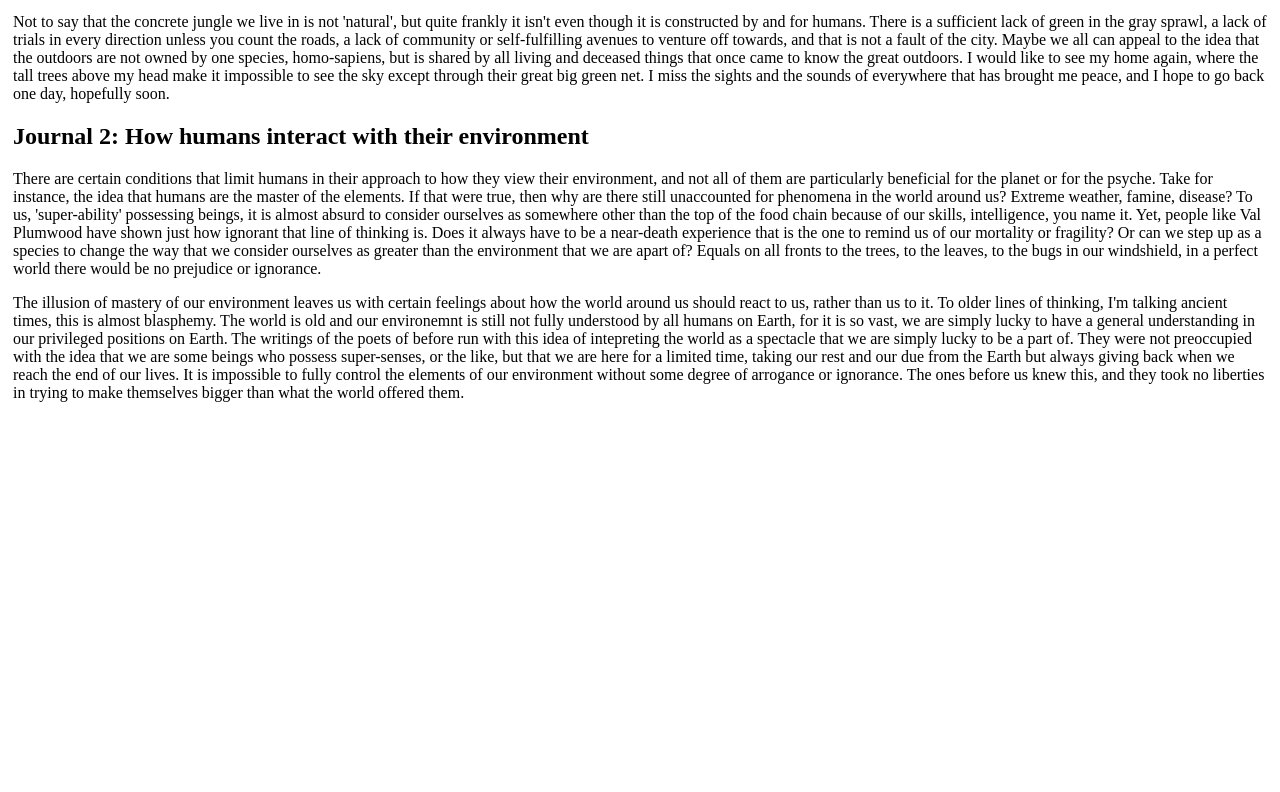
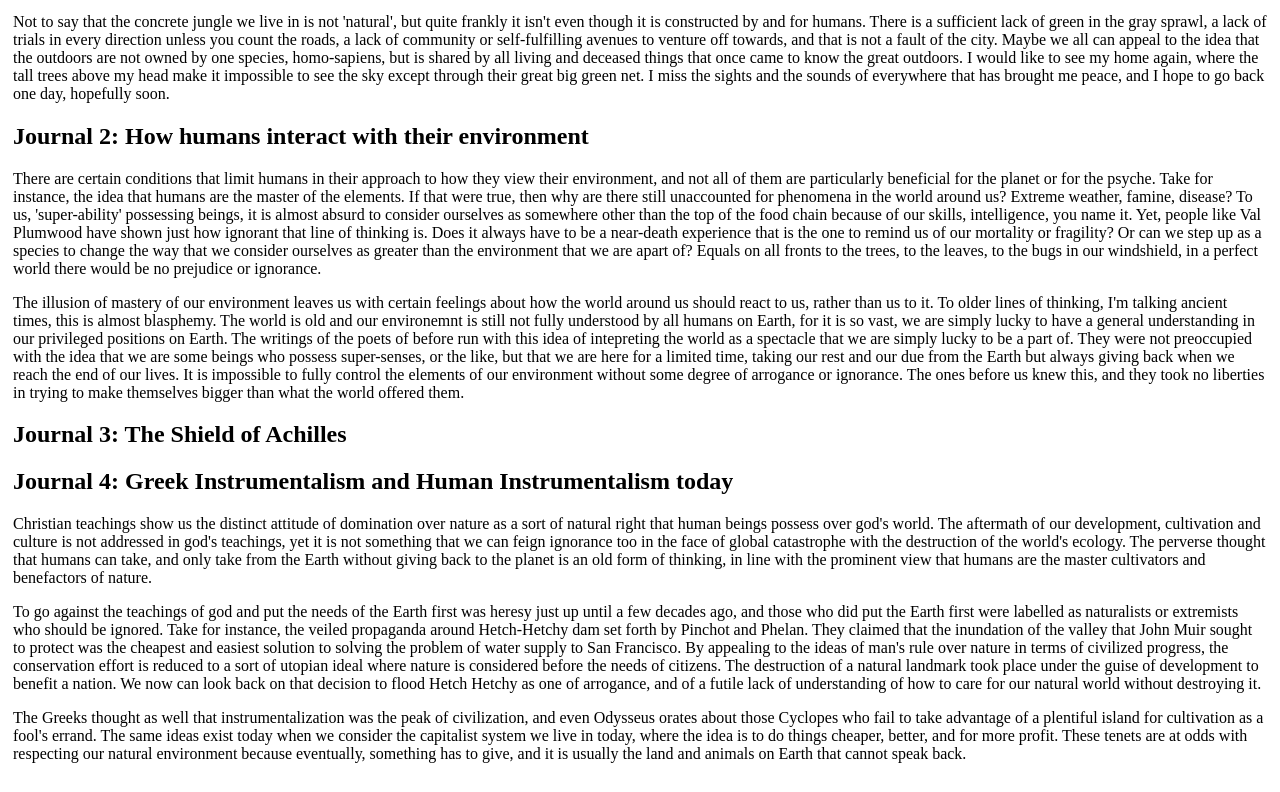
Before and after one commit to Centroids/centroids.github.io, a plain HTML site: page index.html in a window 1280 px wide. Shown: the part 686-1478 px from the top of the page. Before the commit the page ends 1117 px from the top, so only its background shows below. Drawn offline with Linux system fonts and the light colour scheme.

Commit message:
content push

```diff
--- a/index.html
+++ b/index.html
@@ -65,8 +65,10 @@
         particularly beneficial for the planet or for the psyche. Take for instance, the idea that humans are the master of the elements.
         If that were true, then why are there still unaccounted for phenomena in the world around us? Extreme weather, famine, disease? To us, 'super-ability' possessing beings, it is almost absurd to consider ourselves as
         somewhere other than the top of the food chain because of our skills, intelligence, you name it.
-        Yet, people like Val Plumwood have shown just how ignorant that line of thinking is. Does it always have to be a near-death experience that is the one to remind us of our mortality or fragility?
-        Or can we step up as a species to change the way that we consider ourselves as greater than the environment that we are apart of? Equals on all fronts to the trees, to the leaves, to the bugs in our windshield, in a perfect world there would be no prejudice or ignorance.
+        Yet, people like Val Plumwood have shown just how ignorant that line of thinking is.
+        Does it always have to be a near-death experience that is the one to remind us of our mortality or fragility?
+        Or can we step up as a species to change the way that we consider ourselves as greater than the environment that we are apart of?
+        Equals on all fronts to the trees, to the leaves, to the bugs in our windshield, in a perfect world there would be no prejudice or ignorance.
       </p>
       <p>
         The illusion of mastery of our environment leaves us with certain feelings about how the world around us should react to us, rather than us to it.
@@ -77,6 +79,28 @@
         giving back when we reach the end of our lives. It is impossible to fully control the elements of our environment without some degree of arrogance or ignorance. The ones before us knew this, and they took no liberties in trying to make themselves bigger than what the world offered them.
       </p>
     </article>
+    <article class="JournalThree">
+      <h2>Journal 3: The Shield of Achilles</h2>
+    </article>
+    <article class="JournalFour">
+      <h2>Journal 4: Greek Instrumentalism and Human Instrumentalism today</h2>
+        <p>
+          Christian teachings show us the distinct attitude of domination over nature as a sort of natural right that human beings possess over god's world.
+          The aftermath of our development, cultivation and culture is not addressed in god's teachings, yet it is not something that we can feign ignorance too in the face of global catastrophe with the destruction of the world's ecology.
+          The perverse thought that humans can take, and only take from the Earth without giving back to the planet is an old form of thinking, in line with the prominent view that humans are the master cultivators and benefactors of nature.
+        </p>
+        <p>
+          To go against the teachings of god and put the needs of the Earth first was heresy just up until a few decades ago, and those who did put the Earth first were labelled as naturalists or extremists who should be ignored.
+          Take for instance, the veiled propaganda around Hetch-Hetchy dam set forth by Pinchot and Phelan. They claimed that the inundation of the valley that John Muir sought to protect was the cheapest and easiest solution to solving the problem of water supply to San Francisco.
+          By appealing to the ideas of man's rule over nature in terms of civilized progress, the conservation effort is reduced to a sort of utopian ideal where nature is considered before the needs of citizens.
+          The destruction of a natural landmark took place under the guise of development to benefit a nation. We now can look back on that decision to flood Hetch Hetchy as one of arrogance, and of a futile lack of understanding of how to care for our natural world without destroying it.
+        </p>
+        <p>
+          The Greeks thought as well that instrumentalization was the peak of civilization, and even Odysseus orates about those Cyclopes who fail to take advantage of a plentiful island for cultivation as a fool's errand.
+          The same ideas exist today when we consider the capitalist system we live in today, where the idea is to do things cheaper, better, and for more profit.
+          These tenets are at odds with respecting our natural environment because eventually, something has to give, and it is usually the land and animals on Earth that cannot speak back.
+        </p>
+    </article>
   </div>
 </body>
 <footer>
```
